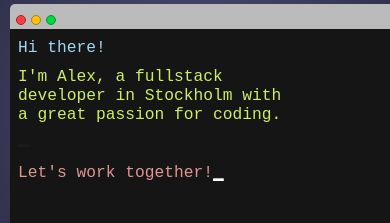
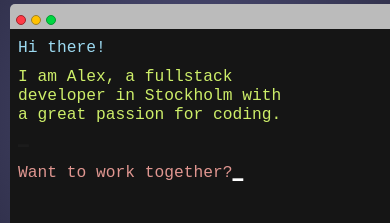
Before and after one commit to AlexanderTarler/game-website, a Next.js app: page /about in a window 390 px wide. Shown: the part 145-368 px from the top of the page. Built offline with nearby package versions, Linux system fonts and the light colour scheme.

Commit message:
Added css to the about page, corrected some mobile formatting and changed some colors

```diff
--- a/app/about/page.tsx
+++ b/app/about/page.tsx
@@ -22,8 +22,8 @@ export default function Home() {
                 </div>
                 <div className="fakeScreen">
                     <p className="line1">Hi there!<span className="cursor1">_</span></p>
-                    <p className="line2">I'm Alex, a fullstack developer in Stockholm with a great passion for coding. <span className="cursor2">_</span></p>
-                    <p className="line3">Let's work together!<span className="cursor3">_</span></p>
+                    <p className="line2">I am Alex, a fullstack developer in Stockholm with a great passion for coding. <span className="cursor2">_</span></p>
+                    <p className="line3">Want to work together?<span className="cursor3">_</span></p>
                     <p className="line4"><span className="cursor4">_</span></p>
                 </div>
             </main>
```
